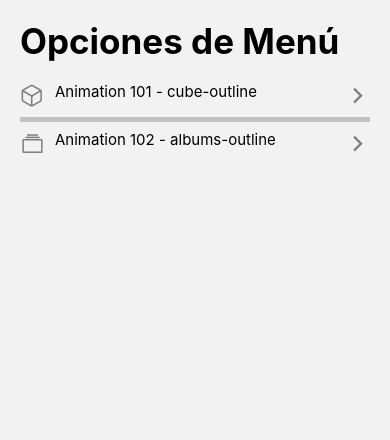
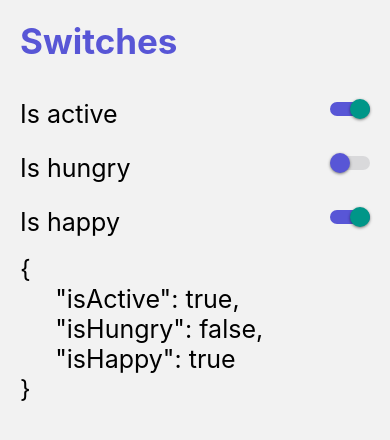
Before and after one commit to marcelaTrujilloToro/react-native-course, a React Native app: screen /SwitchScreen in a window 390 px wide. Shown: the top 440 px of the page. Built offline with nearby package versions, Linux system fonts and the light colour scheme.

Commit message:
component switch

```diff
--- a/src/NavigatorComponentsApp/Navigator.tsx
+++ b/src/NavigatorComponentsApp/Navigator.tsx
@@ -3,6 +3,7 @@
 import { HomeScreen } from '../screens/ComponentesRNApp/HomeScreen';
 import { Animation101Screen } from '../screens/ComponentesRNApp/Animation101Screen';
 import { Animation102Screen } from '../screens/ComponentesRNApp/Animation102Screen';
+import { SwitchScreen } from '../screens/ComponentesRNApp/SwitchScreen';
 
 
 
@@ -16,18 +17,19 @@
     }}>
       <Stack.Screen
         name="HomeScreen"
-        options={{title: 'Pagina 1'}}
         component={HomeScreen}
       />
       <Stack.Screen
         name="Animation101Screen"
-        options={{title: 'Pagina 2'}}
         component={Animation101Screen}
       />
       <Stack.Screen
         name="Animation102Screen"
-        options={{title: 'Pagina 3'}}
         component={Animation102Screen}
+      />
+      <Stack.Screen
+        name="SwitchScreen"
+        component={SwitchScreen}
       />
 
     </Stack.Navigator>
--- /dev/null
+++ b/src/components/ComponentsRNApp/CustomSwitch.tsx
@@ -0,0 +1,29 @@
+import React, { useState } from 'react';
+import { Platform, Switch } from 'react-native';
+
+interface Props {
+    isOn: boolean,
+    onChange: (isEnabled: boolean) => void;
+}
+
+
+export const CustomSwitch = ({ isOn, onChange }: Props) => {
+
+
+    const [isEnabled, setIsEnabled] = useState(isOn);
+
+    const toggleSwitch = () => {
+        setIsEnabled(!isEnabled);
+        onChange(!isEnabled);
+    };
+
+    return (
+        <Switch
+            trackColor={{ false: '#d9d9db', true: '#5856d6' }}
+            thumbColor={(Platform.OS === 'ios') ? '' : '#5856d6'}
+            // ios_backgroundColor="#3e3e3e"
+            onValueChange={toggleSwitch}
+            value={isEnabled}
+        />
+    );
+};
--- a/src/components/ComponentsRNApp/FlatListMenuItem.tsx
+++ b/src/components/ComponentsRNApp/FlatListMenuItem.tsx
@@ -20,14 +20,14 @@
       <View style={styles.container}>
         <Icon
           name={menuItem.icon}
-          color="gray"
+          color="#5856d6"
           size={25}
         />
         <Text style={styles.itemText}>{menuItem.name} - {menuItem.icon}</Text>
         <View style={{ flex: 1 }} />
         <Icon
           name="chevron-forward-outline"
-          color="gray"
+          color="#5856d6"
           size={25}
         />
       </View>
--- /dev/null
+++ b/src/components/ComponentsRNApp/HeaderTitle.tsx
@@ -0,0 +1,20 @@
+/* eslint-disable react-native/no-inline-styles */
+import React from 'react';
+import { Text, View } from 'react-native';
+import { useSafeAreaInsets } from 'react-native-safe-area-context';
+import { styles } from '../../theme/ComponentsRNApp/appTheme';
+
+interface Props {
+    title: string;
+}
+
+export const HeaderTitle = ({ title }: Props) => {
+
+    const { top } = useSafeAreaInsets();
+
+    return (
+        <View style={{ marginTop: top + 20, marginBottom: 20 }}>
+            <Text style={{ ...styles.title, color:'#5856d6' }}>{title}</Text>
+        </View>
+    );
+};
--- /dev/null
+++ b/src/data/ComponentsRN/menuItems.tsx
@@ -0,0 +1,19 @@
+import { IMenuItem } from '../../interfaces/ComponentsRNApp/appInterfaces';
+
+export const menuItems: IMenuItem[] = [
+    {
+      name: 'Animation 101',
+      icon: 'cube-outline',
+      component: 'Animation101Screen',
+    },
+    {
+      name: 'Animation 102',
+      icon: 'albums-outline',
+      component: 'Animation102Screen',
+    },
+    {
+      name: 'Switches',
+      icon: 'toggle-outline',
+      component: 'SwitchScreen',
+    },
+  ];
--- a/src/screens/ComponentesRNApp/HomeScreen.tsx
+++ b/src/screens/ComponentesRNApp/HomeScreen.tsx
@@ -1,36 +1,13 @@
 /* eslint-disable react-native/no-inline-styles */
 import React from 'react';
-import { FlatList, Text, View } from 'react-native';
+import { FlatList, View } from 'react-native';
 import { styles } from '../../theme/ComponentsRNApp/appTheme';
-import { useSafeAreaInsets } from 'react-native-safe-area-context';
 import { FlatListMenuItem } from '../../components/ComponentsRNApp/FlatListMenuItem';
-import { IMenuItem } from '../../interfaces/ComponentsRNApp/appInterfaces';
+import { menuItems } from '../../data/ComponentsRN/menuItems';
+import { HeaderTitle } from '../../components/ComponentsRNApp/HeaderTitle';
 
 
-const menuItems: IMenuItem[] = [
-  {
-    name: 'Animation 101',
-    icon: 'cube-outline',
-    component: 'Animation101Screen',
-  },
-  {
-    name: 'Animation 102',
-    icon: 'albums-outline',
-    component: 'Animation102Screen',
-  },
-];
-
 export const HomeScreen = () => {
-
-  const { top } = useSafeAreaInsets();
-
-  const renderListHeader = () => {
-    return (
-      <View style={{ marginTop: top + 20, marginBottom: 20 }}>
-        <Text style={styles.title}>Opciones de Menú</Text>
-      </View>
-    );
-  };
 
   const itemSeparator = () => {
     return (
@@ -46,7 +23,7 @@
     <View style={{ flex: 1, ...styles.globalMargin }}>
       <FlatList
         data={menuItems}
-        ListHeaderComponent={renderListHeader}
+        ListHeaderComponent={<HeaderTitle title="Opciones de menú"/>}
         renderItem={({ item }) => <FlatListMenuItem menuItem={item}/>}
         keyExtractor={(item) => item.name}
         ItemSeparatorComponent={itemSeparator}
--- /dev/null
+++ b/src/screens/ComponentesRNApp/SwitchScreen.tsx
@@ -0,0 +1,77 @@
+/* eslint-disable react-native/no-inline-styles */
+import React, { useState } from 'react';
+import { StyleSheet, Text, View } from 'react-native';
+import { CustomSwitch } from '../../components/ComponentsRNApp/CustomSwitch';
+import { HeaderTitle } from '../../components/ComponentsRNApp/HeaderTitle';
+
+export const SwitchScreen = () => {
+
+    const [state, setState] = useState({
+        isActive: true,
+        isHungry: false,
+        isHappy: true,
+    });
+
+    const {isActive, isHappy, isHungry} = state;
+
+    const onChange = (value: boolean, field: string) => {
+        setState({
+            ...state,
+            [field]: value,
+        });
+    };
+
+
+    return (
+        <View style={{ marginHorizontal: 20 }}>
+
+            <HeaderTitle title="Switches" />
+
+            <View style={styles.switchRow}>
+                <Text style={styles.switchText}>Is active</Text>
+                <CustomSwitch
+                    isOn={isActive}
+                    onChange={(value) => {
+                        onChange(value, 'isActive');
+                    }}
+                />
+            </View>
+            <View style={styles.switchRow}>
+                <Text style={styles.switchText}>Is hungry</Text>
+                <CustomSwitch
+                    isOn={isHungry}
+                    onChange={(value) => {
+                        onChange(value, 'isHungry');
+                    }}
+                />
+            </View>
+            <View style={styles.switchRow}>
+                <Text style={styles.switchText}>Is happy</Text>
+                <CustomSwitch
+                    isOn={isHappy}
+                    onChange={(value) => {
+                        onChange(value, 'isHappy');
+                    }}
+                />
+            </View>
+
+            <Text style={styles.switchText}>
+                {JSON.stringify(state, null, 5)}
+            </Text>
+
+        </View>
+    );
+};
+
+const styles = StyleSheet.create({
+    switchText: {
+        marginTop: 10,
+        fontSize: 25,
+    },
+    switchRow: {
+        flexDirection: 'row',
+        justifyContent: 'space-between',
+        alignItems: 'center',
+        marginVertical: 7,
+    },
+});
```
